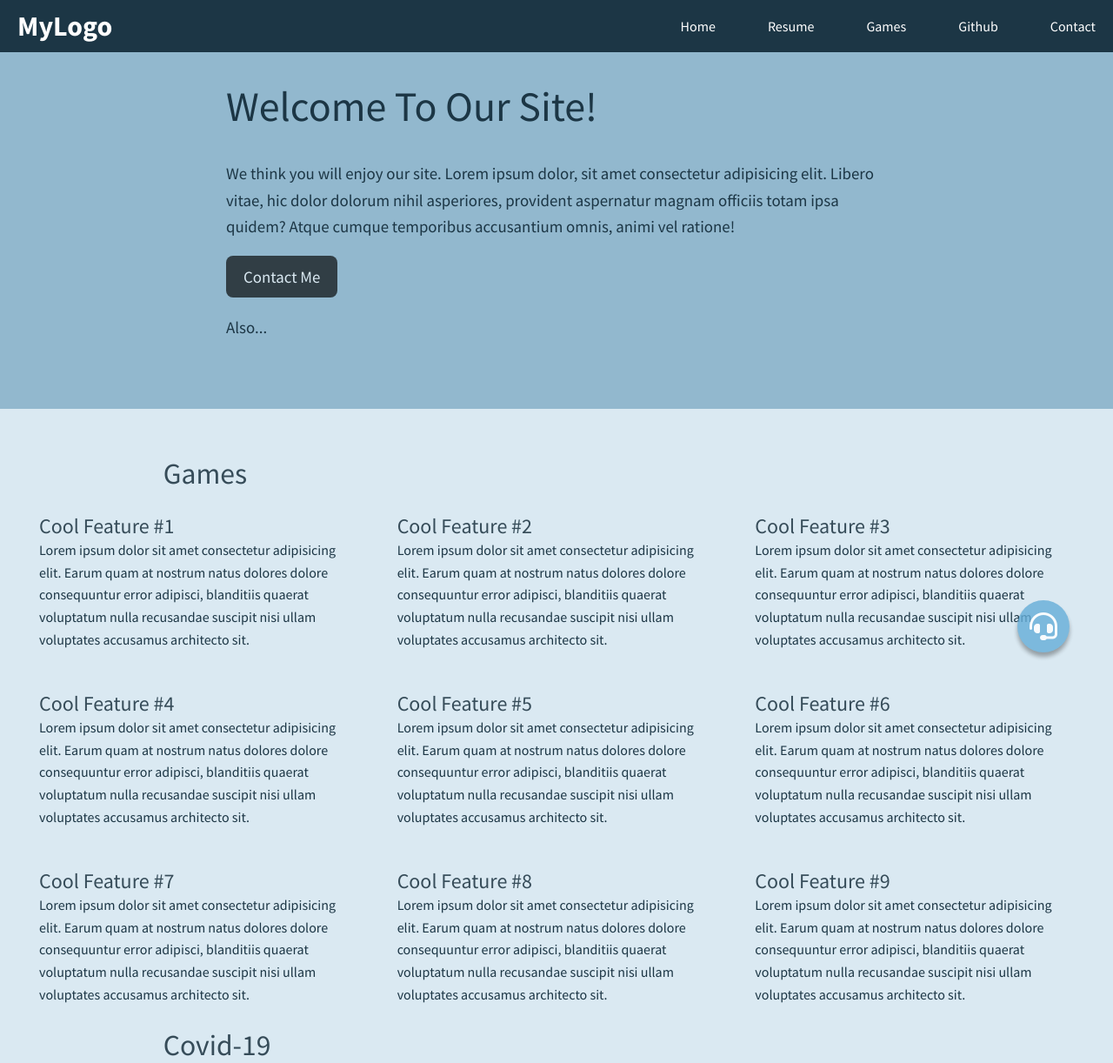
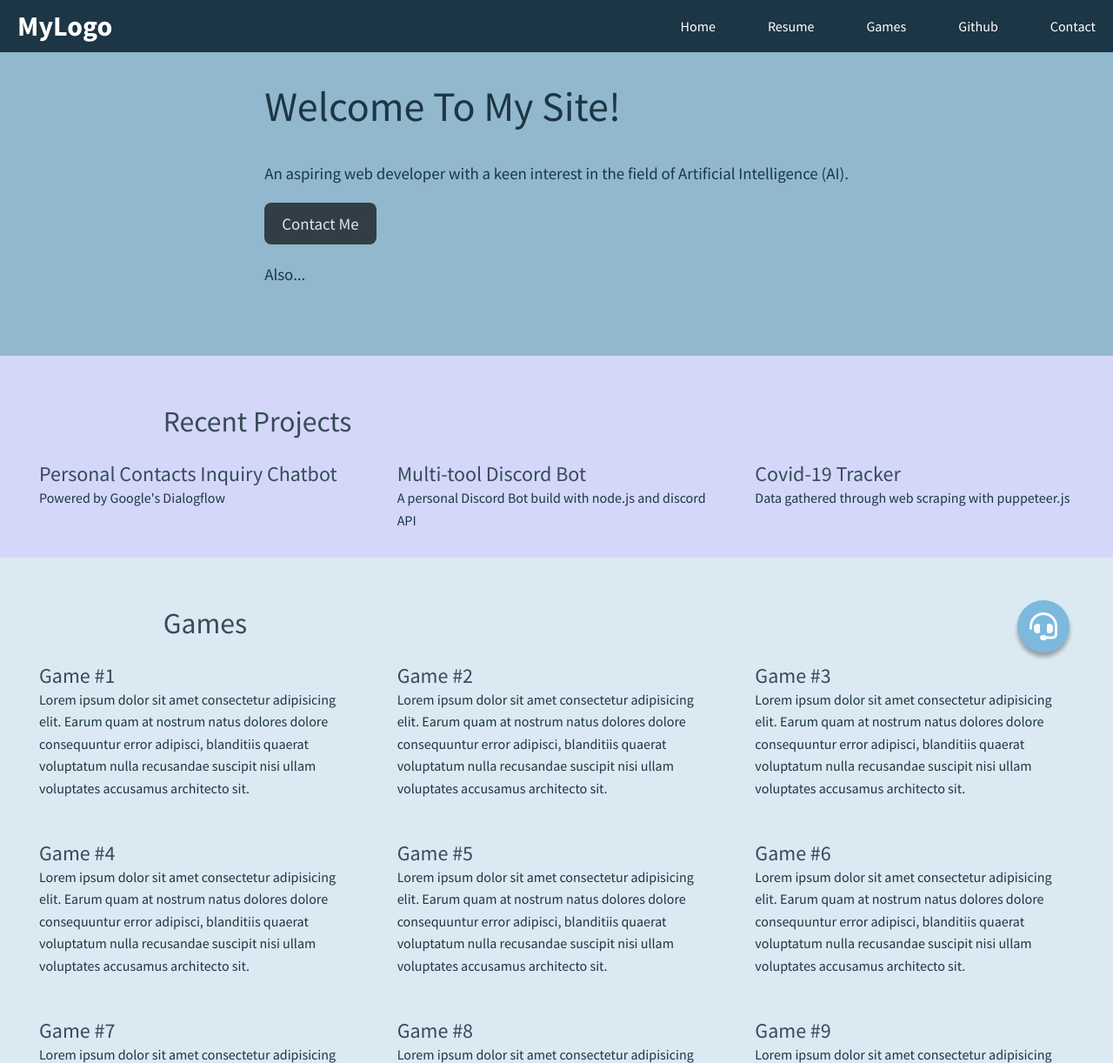
Before and after one commit to Liseon617/My-Website, a website: page views/index.html in a window 1280 px wide. Shown: the top 1222 px of the page at 87% size. Drawn offline with nearby package versions, Linux system fonts and the light colour scheme; files that its build step writes are made by us from their sources; no server answers; files whose address does not match are found by name.

Commit message:
added the "recent projects" section with several recent projects
Changed several other parts of the home page, including element name and a brief summary section dedicated to myself

```diff
--- a/app.js
+++ b/app.js
@@ -27,7 +27,7 @@ io.on("connection", function (socket) {
   console.log("a user connected");
 
   socket.on("chat message", (message) => {
-    console.log(message);
+    //console.log(message);
 
     const callapibot = async (projectId = process.env.PROJECT_ID) => {
       try {
@@ -50,7 +50,7 @@ io.on("connection", function (socket) {
         };
         const responses = await sessionClient.detectIntent(request);
 
-        console.log("Detected intent");
+        /*console.log("Detected intent");
         const result = responses[0].queryResult.fulfillmentText;
         socket.emit("bot reply", result);
         console.log(result);
@@ -58,7 +58,7 @@ io.on("connection", function (socket) {
           console.log(`  Intent: ${result.intent.displayName}`);
         } else {
           console.log(`  No intent matched.`);
-        }
+        }*/
       } catch (error) {
         console.log(error);
       }
--- a/public/css/template.css
+++ b/public/css/template.css
@@ -132,24 +132,24 @@ body {
 
 }
 
-.hero {
+.summary {
     background-color: #92B8CE;
     padding: 60px 45px;
     display: flex;
     justify-content: center;
 }
 
-.hero-inner {
+.summary-inner {
     max-width: 760px;
 }
 
-.hero h1 {
+.summary h1 {
      font-weight: normal;
      font-size: 3rem;
      color: #313E45;
 }
 
-.hero p {
+.summary p {
     font-size: 1.18rem;
     line-height: 1.6;
     color: #1C3645;
@@ -217,6 +217,42 @@ body {
 .semi_bold {
     font-weight: 500;
     font-size: 16px;
+}
+
+.projects {
+    background-color: #D4D7F9;
+    padding: 30px 45px;
+}
+
+.projects h2 {
+    font-size: 2.1rem;
+    font-weight: normal;
+    margin: 0 10%;
+    color: #364C59;
+    max-width: 1200px;
+    padding: 2% 2%
+}
+
+.projects-inner {
+    max-width: 1200px;
+    margin: 0 auto;
+    display: grid;
+    grid-template-columns: repeat(auto-fit, minmax(300px, 1fr));
+    grid-column-gap: 45px;
+    grid-row-gap: 45px;
+}
+
+.project-item h3 {
+    font-size: 1.5rem;
+    font-weight: normal;
+    margin: 0;
+    color: #364C59;
+}
+
+.project-item p {
+    margin: 0;
+    line-height: 1.6;
+    color: #1C3645;
 }
 
 .resume {
--- a/views/index.html
+++ b/views/index.html
@@ -19,67 +19,74 @@
             <li><a href="resume.html">Resume</a></li>
             <li><a href="games.html">Games</a></li>
             <li><a href="https://github.com/Liseon617">Github</a></li>
-            <li><a href="#">Contact</a></li>
+            <li><a href="contact.html">Contact</a></li>
         </ul>
     </div>
-    <div class="hero">
-        <div class="hero-inner">
-            <h1 style="color: #1C3645">Welcome To Our Site!</h1>
-            <p>We think you will enjoy our site. Lorem ipsum dolor, sit amet consectetur adipisicing elit. Libero vitae, hic dolor dolorum nihil asperiores, provident aspernatur magnam officiis totam ipsa quidem? Atque cumque temporibus accusantium omnis, animi vel ratione!</p>
-            <a href="#" class="button">Contact Me</a>
+    <div class="summary">
+        <div class="summary-inner">
+            <h1 style="color: #1C3645">Welcome To My Site!</h1>
+            <p>An aspiring web developer with a keen interest in the field of Artificial Intelligence (AI).</p>
+            <a href="contact.html" class="button">Contact Me</a>
             <p id="fun_fact">Also...</p>
+        </div>
+    </div>
+    <div class="projects">
+        <h2>Recent Projects</h2>
+        <div class="projects-inner">
+            <div class="project-item">
+                <h3>Personal Contacts Inquiry Chatbot</h3>
+                <p>Powered by Google's Dialogflow</p>
+            </div>
+            <div class="project-item">
+                <h3>Multi-tool Discord Bot</h3>
+                <p>A personal Discord Bot build with node.js and discord API</p>
+            </div>
+            <div class="project-item">
+                <h3>Covid-19 Tracker</h3>
+                <p>Data gathered through web scraping with puppeteer.js</p>
+            </div>
         </div>
     </div>
     <div class="features">
         <h2>Games</h2>
         <div class="features-inner games">
             <div class="feature-item">
-                <h3>Cool Feature #1</h3>
+                <h3>Game #1</h3>
                 <p>Lorem ipsum dolor sit amet consectetur adipisicing elit. Earum quam at nostrum natus dolores dolore consequuntur error adipisci, blanditiis quaerat voluptatum nulla recusandae suscipit nisi ullam voluptates accusamus architecto sit.</p>
             </div>
             <div class="feature-item">
-                <h3>Cool Feature #2</h3>
+                <h3>Game #2</h3>
                 <p>Lorem ipsum dolor sit amet consectetur adipisicing elit. Earum quam at nostrum natus dolores dolore consequuntur error adipisci, blanditiis quaerat voluptatum nulla recusandae suscipit nisi ullam voluptates accusamus architecto sit.</p>
             </div>
             <div class="feature-item">
-                <h3>Cool Feature #3</h3>
+                <h3>Game #3</h3>
                 <p>Lorem ipsum dolor sit amet consectetur adipisicing elit. Earum quam at nostrum natus dolores dolore consequuntur error adipisci, blanditiis quaerat voluptatum nulla recusandae suscipit nisi ullam voluptates accusamus architecto sit.</p>
             </div>
             <div class="feature-item">
-                <h3>Cool Feature #4</h3>
+                <h3>Game #4</h3>
                 <p>Lorem ipsum dolor sit amet consectetur adipisicing elit. Earum quam at nostrum natus dolores dolore consequuntur error adipisci, blanditiis quaerat voluptatum nulla recusandae suscipit nisi ullam voluptates accusamus architecto sit.</p>
             </div>
             <div class="feature-item">
-                <h3>Cool Feature #5</h3>
+                <h3>Game #5</h3>
                 <p>Lorem ipsum dolor sit amet consectetur adipisicing elit. Earum quam at nostrum natus dolores dolore consequuntur error adipisci, blanditiis quaerat voluptatum nulla recusandae suscipit nisi ullam voluptates accusamus architecto sit.</p>
             </div>
             <div class="feature-item">
-                <h3>Cool Feature #6</h3>
+                <h3>Game #6</h3>
                 <p>Lorem ipsum dolor sit amet consectetur adipisicing elit. Earum quam at nostrum natus dolores dolore consequuntur error adipisci, blanditiis quaerat voluptatum nulla recusandae suscipit nisi ullam voluptates accusamus architecto sit.</p>
             </div>
             <div class="feature-item">
-                <h3>Cool Feature #7</h3>
+                <h3>Game #7</h3>
                 <p>Lorem ipsum dolor sit amet consectetur adipisicing elit. Earum quam at nostrum natus dolores dolore consequuntur error adipisci, blanditiis quaerat voluptatum nulla recusandae suscipit nisi ullam voluptates accusamus architecto sit.</p>
             </div>
             <div class="feature-item">
-                <h3>Cool Feature #8</h3>
+                <h3>Game #8</h3>
                 <p>Lorem ipsum dolor sit amet consectetur adipisicing elit. Earum quam at nostrum natus dolores dolore consequuntur error adipisci, blanditiis quaerat voluptatum nulla recusandae suscipit nisi ullam voluptates accusamus architecto sit.</p>
             </div>
             <div class="feature-item">
-                <h3>Cool Feature #9</h3>
+                <h3>Game #9</h3>
                 <p>Lorem ipsum dolor sit amet consectetur adipisicing elit. Earum quam at nostrum natus dolores dolore consequuntur error adipisci, blanditiis quaerat voluptatum nulla recusandae suscipit nisi ullam voluptates accusamus architecto sit.</p>
             </div>
         </div>
-        <h2>Covid-19</h2>
-        <div class="features-inner covid-19">
-            <div class="feature-item">
-                <h3>Covid Tracker</h3>
-                <p>Lorem ipsum dolor sit amet consectetur adipisicing elit. Earum quam at nostrum natus dolores dolore consequuntur error adipisci, blanditiis quaerat voluptatum nulla recusandae suscipit nisi ullam voluptates accusamus architecto sit.</p>
-            </div>
-        </div>
-    </div>
-    <div class="projects">
-        <h2>Recent Projects</h2>
     </div>
     <section>
         <button class="btn chat-btn">
```
